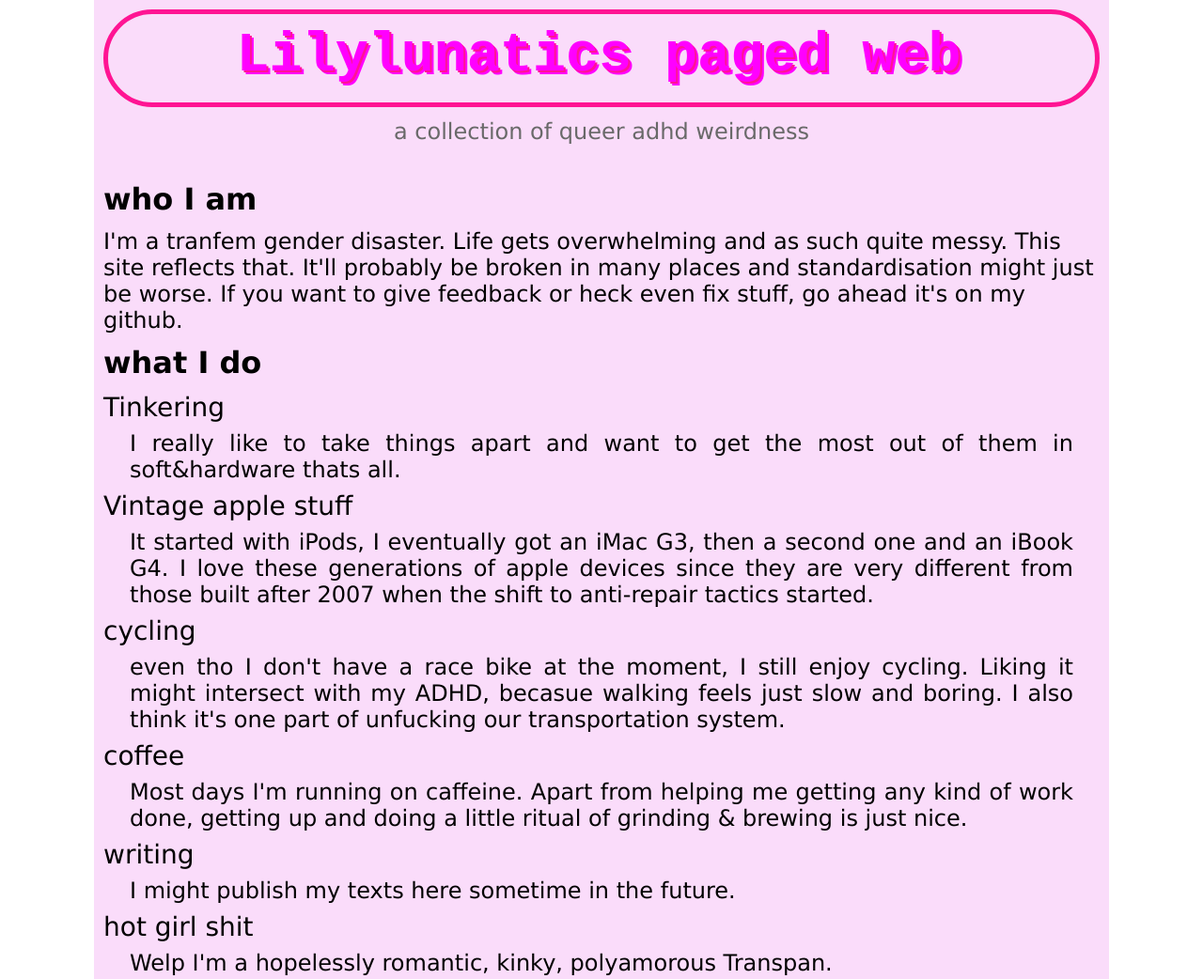
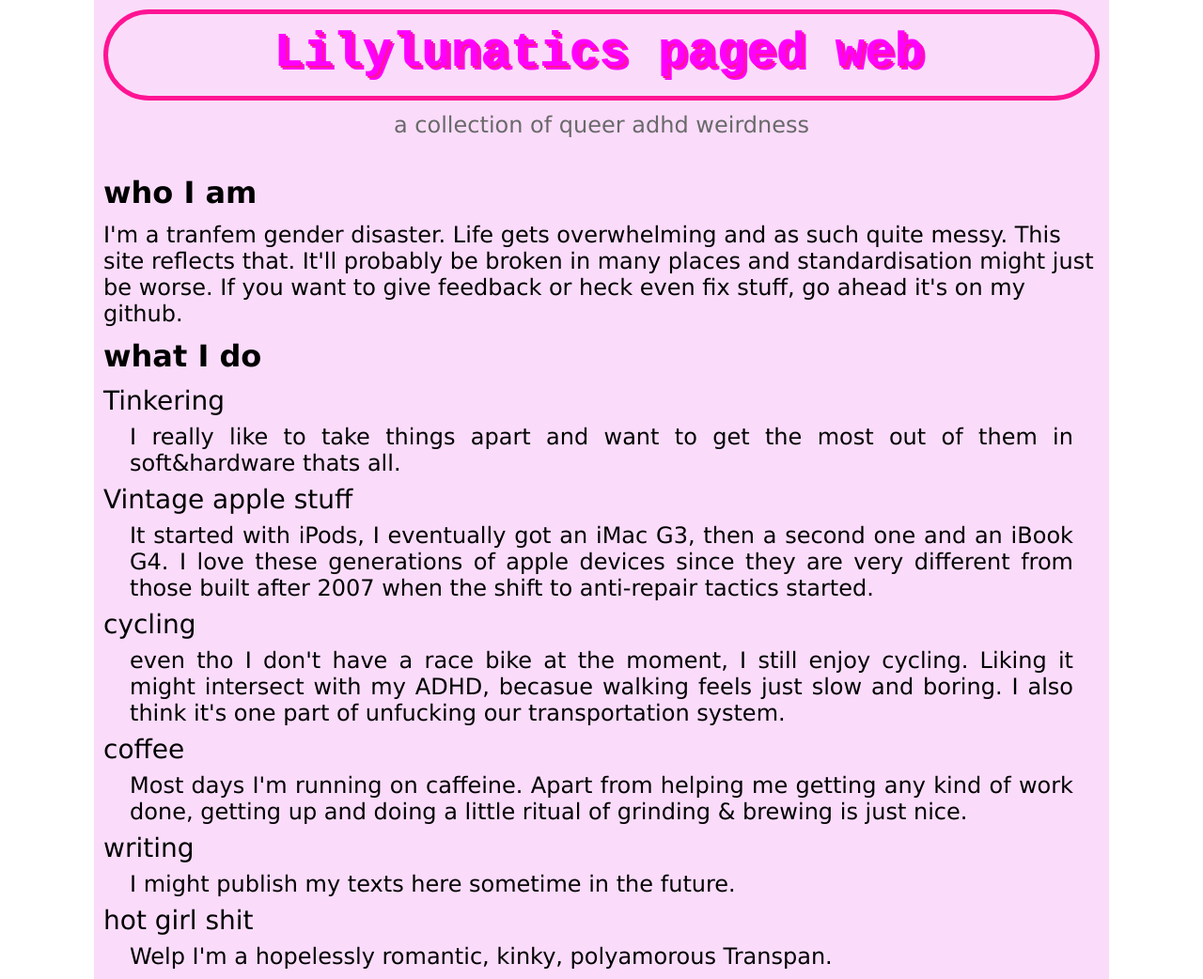
Before and after one commit to lilylunatic/paged-web, a plain HTML site: page index.html in a window 1280 px wide. Shown: the top 1042 px of the page at 94% size. Drawn offline with Linux system fonts and the light colour scheme.

Commit message:
fixed header font scaling to work with the very fancy text shadow

```diff
--- a/styles/style.css
+++ b/styles/style.css
@@ -80,7 +80,7 @@ h3 {
   padding: 1% calc(1% + 6px) calc(1% + 6px) 1%;
   margin: 0px;
   font-size: 380%;
-  font-size:calc(3vw + 20px);
+  font-size:calc(3vw + 14px);
   font-family: monospace;
   font-weight: 900;
   text-shadow: 2px 2px 0px var(--specialaccentcolor), 4px 4px 0px var(--linkcolor);
```
